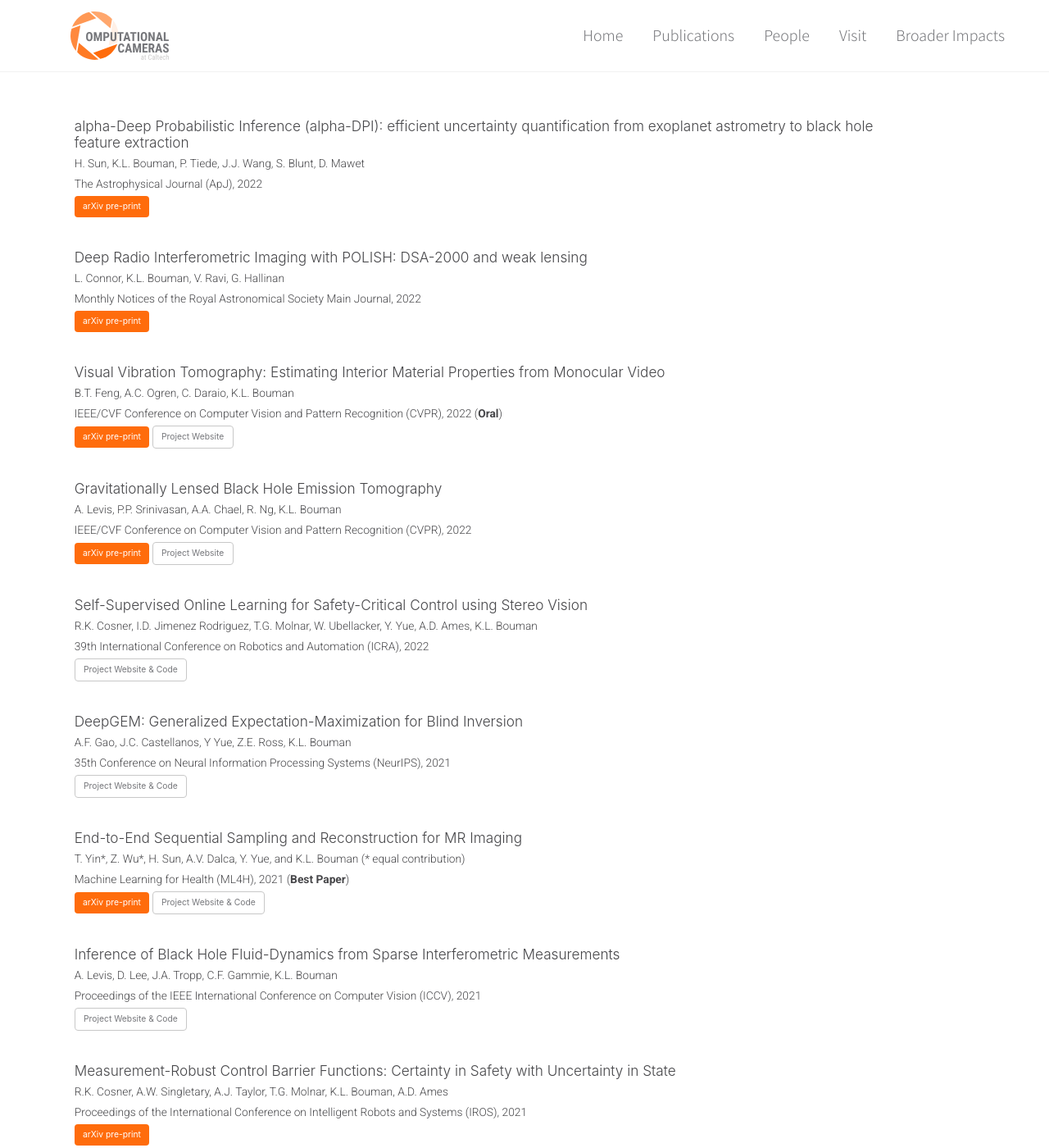
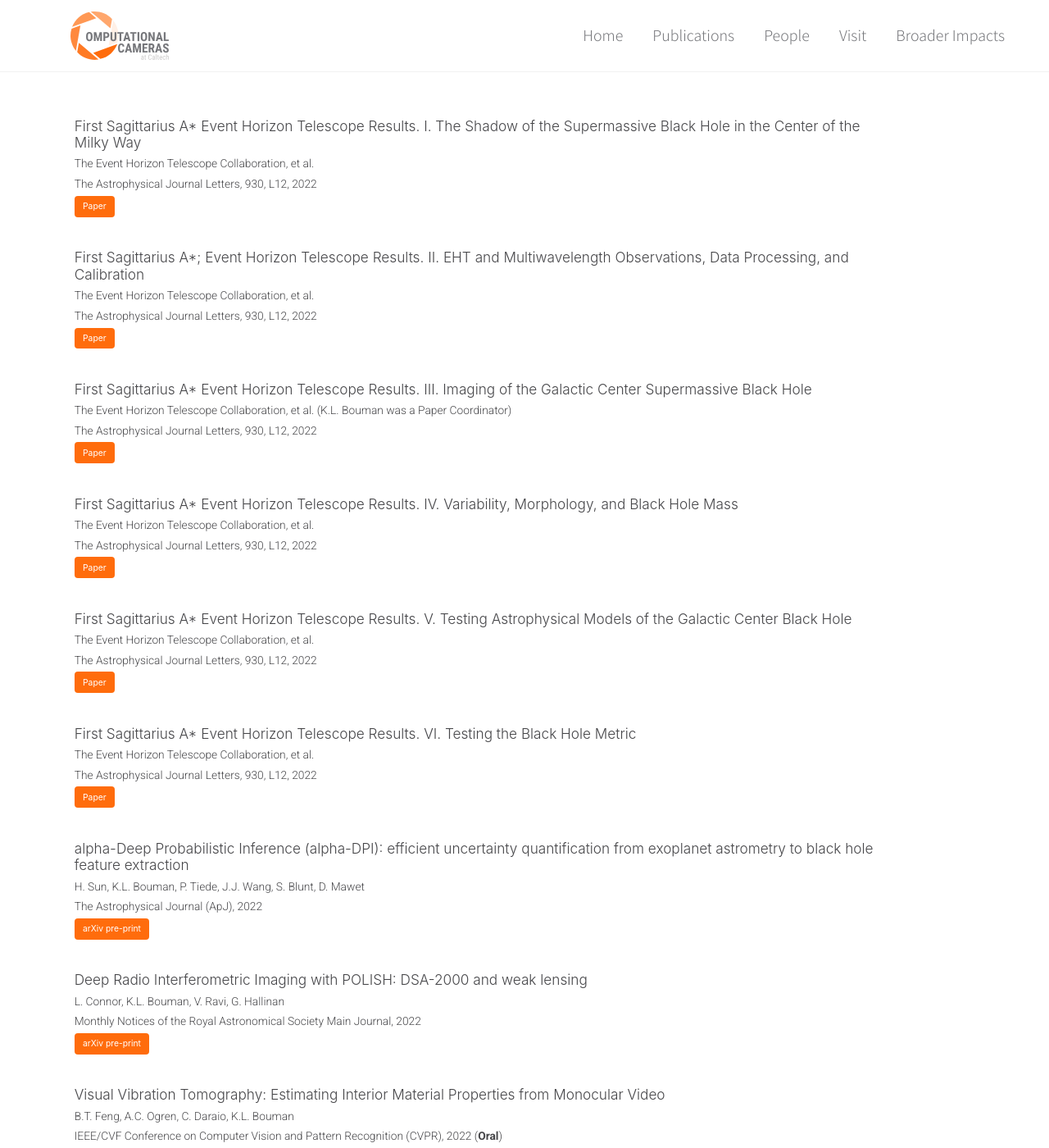
Before and after one commit to boumangroup/boumangroup.github.io, a Jekyll site: the page built from _pages/publications.html, in a window 1280 px wide and 1400 px high. Shown: the whole window at 82% size. Built offline with Jekyll 4.4.1, drawn with Linux system fonts in a browser that asks for light colours; a script that is not in the unit is left out.

Commit message:
SgrA updates

```diff
--- a/_data/news.yml
+++ b/_data/news.yml
@@ -1,9 +1,14 @@
 # News on the home page. Strings will be Markdown-ified.
 main:
   - date: "06/22"
+    info: "Check out the CVPR tutorial [“Computational Imaging for Science: From Cells to Galaxies”](https://sites.google.com/view/cvpr2022-comp-imaging-tutorial
+https://sites.google.com/view/cvpr2022-comp-imaging-tutorial) on June 19, co-organized by Avaid Levis"
+  - date: "06/22"
     info: "Our work BH-NeRF is featured in the latest Caltech EAS Tech Brief: [Bringing a New Dimension into Black Hole Imaging](https://eas.caltech.edu/news/1536)"
   - date: "05/22"
-    info: "Tune in at 6 am Pacific / 9 am Eastern on May 12 to hear about some [exciting new results](https://www.nsf.gov/news/news_summ.jsp?cntn_id=305028&org=NSF&fbclid=IwAR3SzzHsfljYN9MF8zgJ02_RGIhjD-VmGaAvCkonPCPcu-oD35hku_ZgFng) from the EHT!"
+    info: "The first image of the Milky Way's black hole has been released! Check out Caltech's [press release](https://www.caltech.edu/about/news/caltech-researchers-help-generate-first-image-of-black-hole-at-the-center-of-our-galaxy) and this [webpage](http://imaging.cms.caltech.edu/sgra/) for more info."
+  # - date: "05/22"
+  #   info: "Tune in at 6 am Pacific / 9 am Eastern on May 12 to hear about some [exciting new results](https://www.nsf.gov/news/news_summ.jsp?cntn_id=305028&org=NSF&fbclid=IwAR3SzzHsfljYN9MF8zgJ02_RGIhjD-VmGaAvCkonPCPcu-oD35hku_ZgFng) from the EHT!"
   - date: "08/22"
     info: "Caltech is hosing the International Conference on Computational Photography (ICCP) this year on August 1-3! Check out the following link for information on how to attend and submit your work: [https://iccp2022.iccp-conference.org/](https://iccp2022.iccp-conference.org/)."
   - date: "05/22"
@@ -14,24 +19,17 @@ main:
     info: "*Gravitationally Lensed Black Hole Emission Tomography* accepted to CVPR 2022. Check out the [website](http://imaging.cms.caltech.edu/bhnerf/) containing the paper, code, and a video explanation."
   - date: "03/22"
     info: "*Visual Vibration Tomography* accepted to CVPR 2022 as an Oral. Check out the [website](http://imaging.cms.caltech.edu/vvt/) containing the paper and a video explanation."
-  - date: "10/21"
-    info: "Prof. Bouman awarded the [Royal Photographic Society Progress Medal](https://rps.org/about/awards/history-and-recipients/progress-medal)."
-  - date: "10/21"
-    info: "*End-to-End Sequential Sampling and Reconstruction for MR Imaging* awarded Best Paper at ML4H Conference 2021. Check out the [website](http://imaging.cms.caltech.edu/seq-mri/) containing the paper, code, and a video explanation."
-  - date: "09/21"
-    info: "*DeepGEM: Generalized Expectation-Maximization for Blind Inversion* accepted for publication at NeurIPS 2021. Check out the [website](http://imaging.cms.caltech.edu/deepgem/) containing the paper, code, and a video explanation."
-  - date: "07/21"
-    info: "*Inference of Black Hole Fluid-Dynamics from Sparse Interferometric Measurements* accepted for publication at ICCV 2021. Check out the [website](http://imaging.cms.caltech.edu/stochastic_inference/) containing the paper, code, and a video explanation."
-  - date: "07/21"
-    info: "*Measurement-Robust Control Barrier Functions: Certainty in Safety with Uncertainty in State* accepted for publication at IROS 2021. [[Paper]](https://arxiv.org/abs/2104.14030)"
-  - date: "07/21"
-    info: "*Event Horizon Telescope observations of the jet launching and collimation in Centaurus A* accepted for publication in Nature Astronomy. [[Paper]](https://www.nature.com/articles/s41550-021-01417-w)"
 
 all:
   - date: "06/22"
+    info: "Check out the CVPR tutorial [“Computational Imaging for Science: From Cells to Galaxies”](https://sites.google.com/view/cvpr2022-comp-imaging-tutorial
+https://sites.google.com/view/cvpr2022-comp-imaging-tutorial) on June 19, co-organized by Avaid Levis"
+  - date: "06/22"
     info: "Our work BH-NeRF is featured in the latest Caltech EAS Tech Brief: [Bringing a New Dimension into Black Hole Imaging](https://eas.caltech.edu/news/1536)"
   - date: "05/22"
-    info: "Tune in at 6 am Pacific / 9 am Eastern on May 12 to hear about some [exciting new results](https://www.nsf.gov/news/news_summ.jsp?cntn_id=305028&org=NSF&fbclid=IwAR3SzzHsfljYN9MF8zgJ02_RGIhjD-VmGaAvCkonPCPcu-oD35hku_ZgFng) from the EHT!"
+    info: "The first image of the Milky Way's black hole has been released! Check out Caltech's [press release](https://www.caltech.edu/about/news/caltech-researchers-help-generate-first-image-of-black-hole-at-the-center-of-our-galaxy) and this [webpage](http://imaging.cms.caltech.edu/sgra/) for more info."
+  # - date: "05/22"
+  #   info: "Tune in at 6 am Pacific / 9 am Eastern on May 12 to hear about some [exciting new results](https://www.nsf.gov/news/news_summ.jsp?cntn_id=305028&org=NSF&fbclid=IwAR3SzzHsfljYN9MF8zgJ02_RGIhjD-VmGaAvCkonPCPcu-oD35hku_ZgFng) from the EHT!"
   - date: "08/22"
     info: "Caltech is hosing the International Conference on Computational Photography (ICCP) this year on August 1-3! Check out the following link for information on how to attend and submit your work: [https://iccp2022.iccp-conference.org/](https://iccp2022.iccp-conference.org/)."
   - date: "05/22"
--- a/_data/publications.yml
+++ b/_data/publications.yml
@@ -1,14 +1,17 @@
 # Publications
 highlight:  # publications to be shown on home page
+  - title: "First Image of the Milky Way’s Black Hole"
+    link: "http://imaging.cms.caltech.edu/sgra/"
+    teaser: "publications/sgra_teaser.png"
   - title: "Gravitationally Lensed Black Hole Emission Tomography"
     link: "http://imaging.cms.caltech.edu/bhnerf/"
     teaser: "publications/bhnerf_teaser.gif"
+  - title: "Visual Vibration Tomography"
+    link: "http://imaging.cms.caltech.edu/vvt/"
+    teaser: publications/vvt_teaser.png
   - title: "DeepGEM: Generalized Expectation-Maximization for Blind Inversion"
     link: "http://imaging.cms.caltech.edu/deepgem/"
     teaser: publications/deepgem_teaser.png
-  - title: "Visual Vibration Tomography"
-    link: "http://imaging.cms.caltech.edu/vvt/"
-    teaser: publications/vvt_teaser.png
   - title: "End-to-End Sequential Sampling and Reconstruction for MRI"
     link: "http://imaging.cms.caltech.edu/seq-mri/"
     teaser: publications/seq_sampling_teaser.gif
@@ -26,6 +29,36 @@ highlight:  # publications to be shown on home page
     teaser: publications/polish.png
 
 papers:
+  - title: "First Sagittarius A* Event Horizon Telescope Results. I. The Shadow of the Supermassive Black Hole in the Center of the Milky Way"
+    authors: "The Event Horizon Telescope Collaboration, et al."
+    venue: "The Astrophysical Journal Letters, 930, L12, 2022"
+    links:
+      - "[Paper](https://iopscience.iop.org/article/10.3847/2041-8213/ac6674){: .btn .btn--orange}"
+  - title: "First Sagittarius A*; Event Horizon Telescope Results. II. EHT and Multiwavelength Observations, Data Processing, and Calibration"
+    authors: "The Event Horizon Telescope Collaboration, et al."
+    venue: "The Astrophysical Journal Letters, 930, L12, 2022"
+    links:
+      - "[Paper](https://iopscience.iop.org/article/10.3847/2041-8213/ac6675){: .btn .btn--orange}"
+  - title: "First Sagittarius A* Event Horizon Telescope Results. III. Imaging of the Galactic Center Supermassive Black Hole"
+    authors: "The Event Horizon Telescope Collaboration, et al. (K.L. Bouman was a Paper Coordinator)"
+    venue: "The Astrophysical Journal Letters, 930, L12, 2022"
+    links:
+      - "[Paper](https://iopscience.iop.org/article/10.3847/2041-8213/ac6429){: .btn .btn--orange}"
+  - title: "First Sagittarius A* Event Horizon Telescope Results. IV. Variability, Morphology, and Black Hole Mass"
+    authors: "The Event Horizon Telescope Collaboration, et al."
+    venue: "The Astrophysical Journal Letters, 930, L12, 2022"
+    links:
+      - "[Paper](https://iopscience.iop.org/article/10.3847/2041-8213/ac6736){: .btn .btn--orange}"
+  - title: "First Sagittarius A* Event Horizon Telescope Results. V. Testing Astrophysical Models of the Galactic Center Black Hole"
+    authors: "The Event Horizon Telescope Collaboration, et al."
+    venue: "The Astrophysical Journal Letters, 930, L12, 2022"
+    links:
+      - "[Paper](https://iopscience.iop.org/article/10.3847/2041-8213/ac6672){: .btn .btn--orange}"
+  - title: "First Sagittarius A* Event Horizon Telescope Results. VI. Testing the Black Hole Metric"
+    authors: "The Event Horizon Telescope Collaboration, et al."
+    venue: "The Astrophysical Journal Letters, 930, L12, 2022"
+    links:
+      - "[Paper](https://iopscience.iop.org/article/10.3847/2041-8213/ac6756){: .btn .btn--orange}"
   - title: "alpha-Deep Probabilistic Inference (alpha-DPI): efficient uncertainty quantification from exoplanet astrometry to black hole feature extraction"
     authors: "H. Sun, K.L. Bouman, P. Tiede, J.J. Wang, S. Blunt, D. Mawet"
     venue: "The Astrophysical Journal (ApJ), 2022"
```
Also changed, not shown: images/publications/sgra_teaser.png (added).
